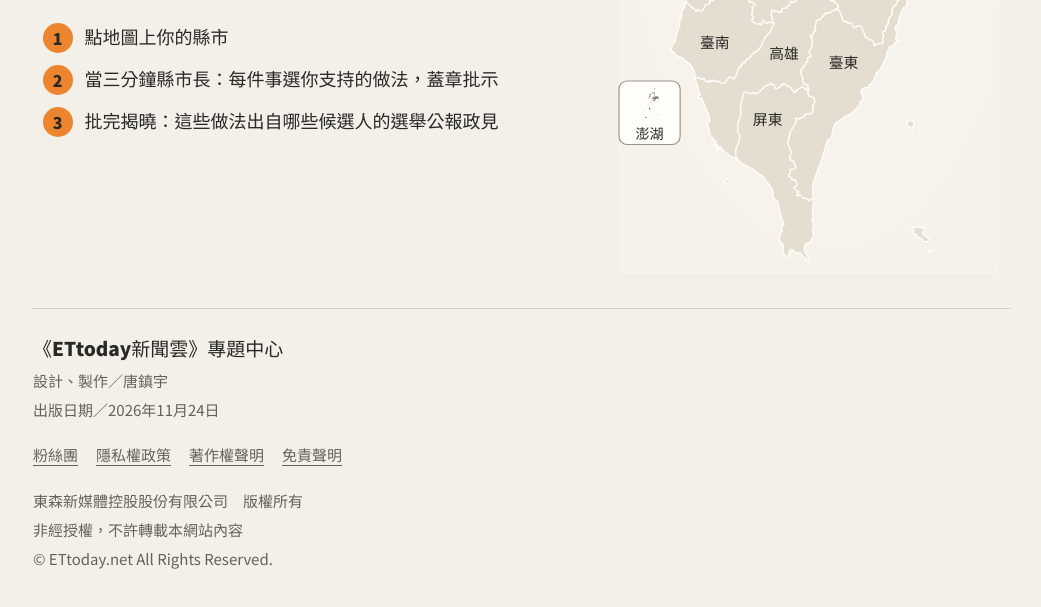
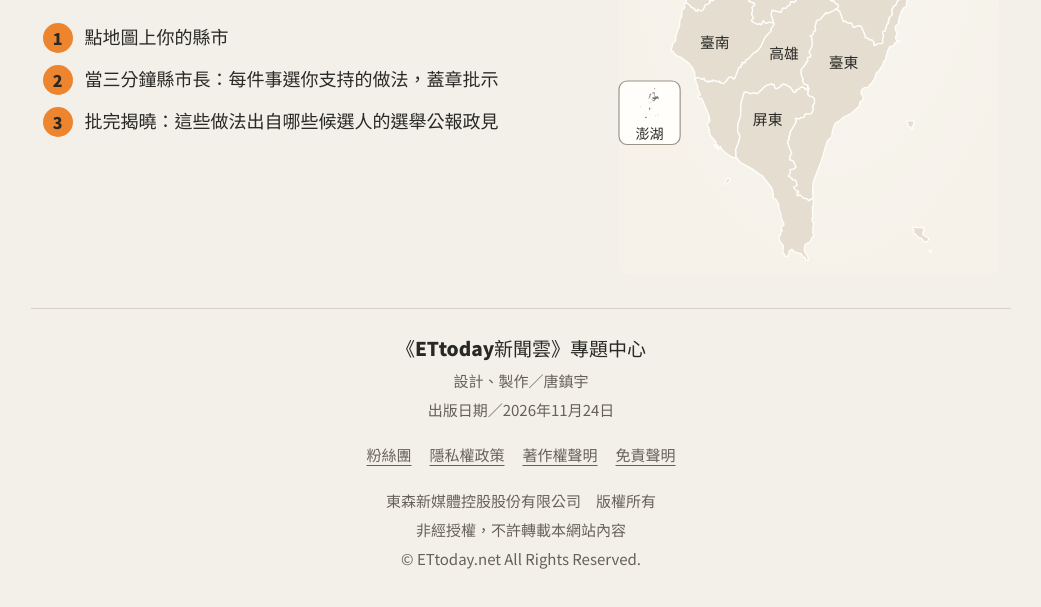
Before and after one commit to nightpluie/nightpluie.github.io, a plain HTML site: page mayor-match-2026/index.html in a window 1280 px wide. Shown: the part 473-1080 px from the top of the page, without its empty margins (119-1160 px from the left). Drawn offline with Linux system fonts and the light colour scheme.

Commit message:
style: 頁尾置中

```diff
--- a/mayor-match-2026/index.html
+++ b/mayor-match-2026/index.html
@@ -108,8 +108,8 @@ main{padding-top:19px}
 .lead,.method li,.zero{text-wrap:pretty}
 .text-button,.link,.result-jump{color:var(--muted);font-size:13px;text-decoration:underline;text-underline-offset:4px}
 .text-button{border:0;background:transparent;min-height:38px;padding:4px 1px}
-.footer{border-top:1px solid var(--rule);margin:30px 0 0;padding:20px 2px 12px;color:var(--muted);font-size:14px;line-height:1.95}
-.footer p{margin:0}.footer nav{display:flex;flex-wrap:wrap;gap:2px 18px;margin:8px 0 10px}.footer nav a{display:inline-block;padding:7px 0}
+.footer{border-top:1px solid var(--rule);margin:30px 0 0;padding:20px 2px 12px;color:var(--muted);font-size:14px;line-height:1.95;text-align:center}
+.footer p{margin:0}.footer nav{display:flex;flex-wrap:wrap;justify-content:center;gap:2px 18px;margin:8px 0 10px}.footer nav a{display:inline-block;padding:7px 0}
 .footer-brand{font-weight:900;font-size:17px;color:var(--ink)}.footer-brand a{text-decoration:none}
 .footer-credit{white-space:nowrap}
 body[data-view=flow] .footer{display:none}
```
